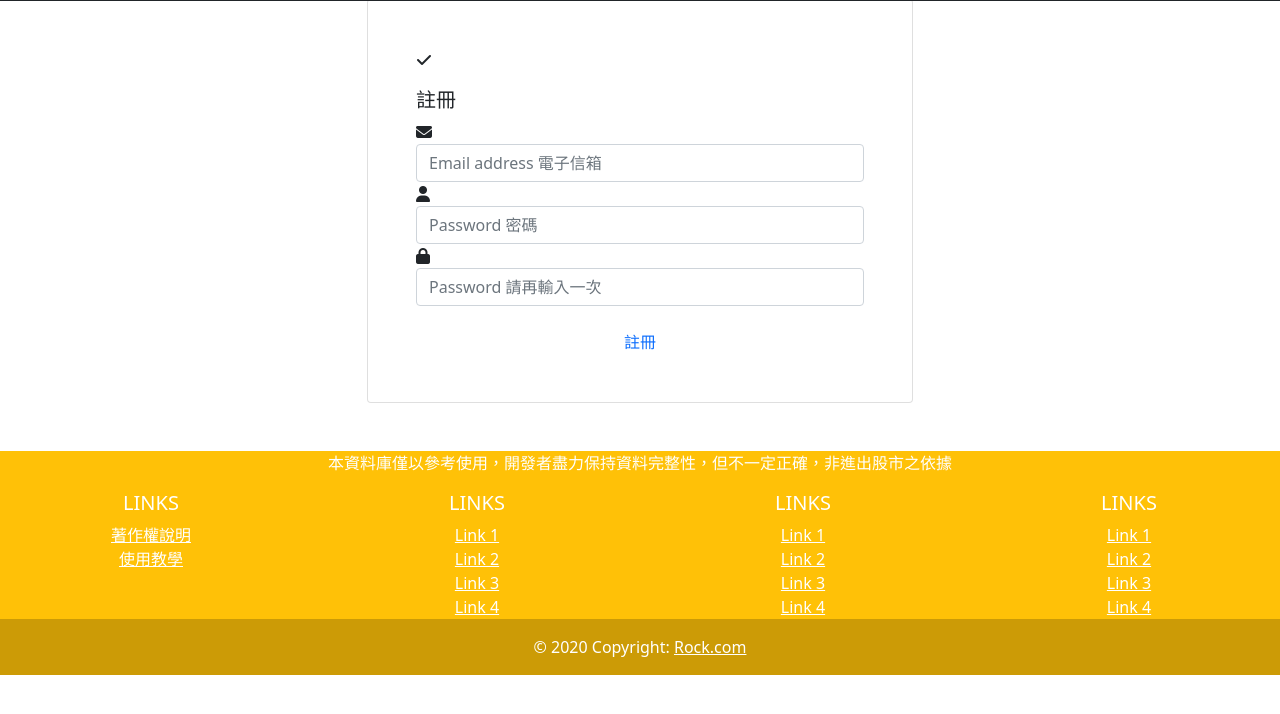
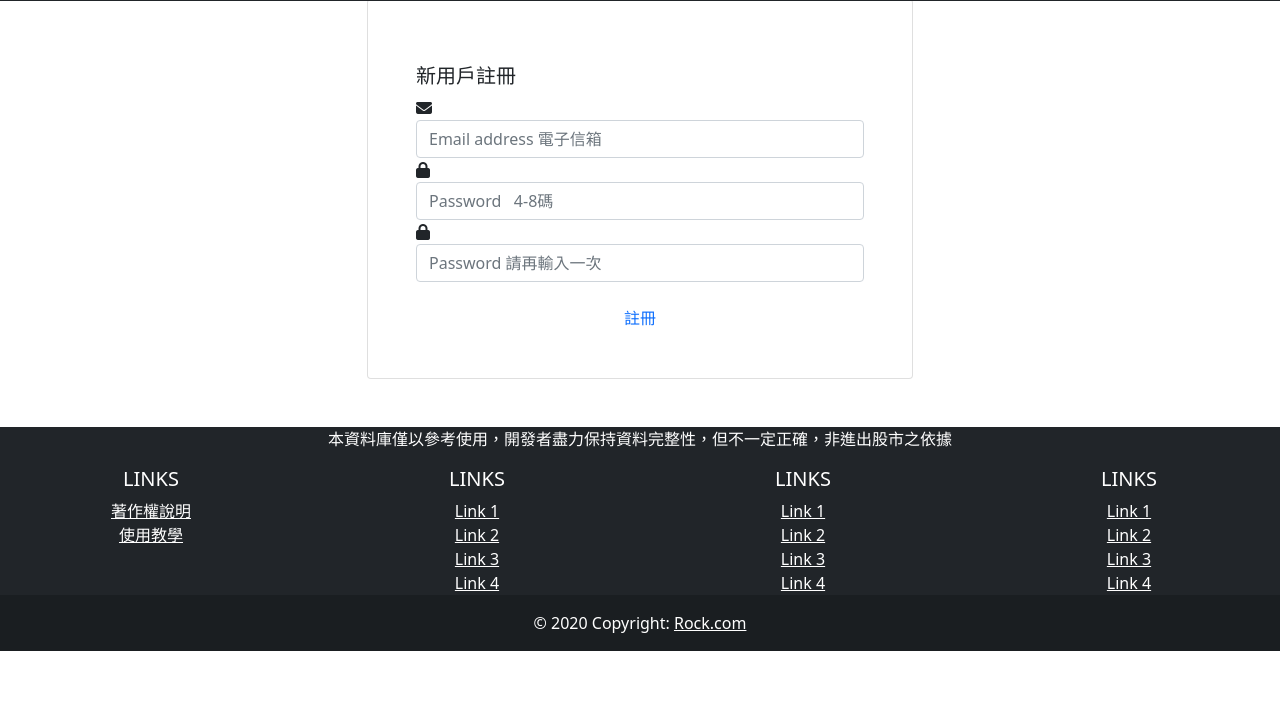
Before and after one commit to aaRock766/rockweb, a Django app: page /myproject/register/ in a window 1280 px wide. Shown: the part 49-763 px from the top of the page. Run offline with Django 4.2, Linux system fonts and the light colour scheme; some libraries are stand-ins or nearby versions.

Commit message:
20220428 Office

```diff
--- a/static/css/stockmain.css
+++ b/static/css/stockmain.css
@@ -7,3 +7,8 @@
     margin-bottom:300px;
     background-color: azure;
 }
+
+.hh1{
+    margin-top:20px;
+    margin-bottom:30000px;
+}
--- a/templates/f-base.html
+++ b/templates/f-base.html
@@ -100,7 +100,7 @@
 
 
 <!-- Footer -->
-<footer class="bg-warning text-center text-white">
+<footer class="bg-dark text-center text-white">
   <!-- Grid container -->
     <section class="mb-4">
       <p>
--- a/templates/f-register.html
+++ b/templates/f-register.html
@@ -9,11 +9,11 @@
 <div class="container mt-5 mb-5 " >
     <div class="row d-flex align-items-center justify-content-center">
         <div class="col-md-6">
-            <div class="card px-5 py-5"> <span class="circle"><i class="fa fa-check"></i></span>
-                <h5 class="mt-3" >註冊</h5>
-                <div class="form-input"> <i class="fa fa-envelope"></i> <input type="Email" class="form-control" placeholder="Email address 電子信箱"> </div>
-                <div class="form-input"> <i class="fa fa-user"></i> <input type="password" class="form-control" placeholder="Password 密碼"> </div>
-                <div class="form-input"> <i class="fa fa-lock"></i> <input type="password" class="form-control" placeholder="Password 請再輸入一次"> </div>
+            <div class="card px-5 py-5"> <span class="circle"></span>
+                <h5 class="mt-3" >新用戶註冊</h5>
+                <div class="form-email"> <i class="fa fa-envelope"></i> <input type="Email" class="form-control" placeholder="Email address 電子信箱"> </div>
+                <div class="form-password"> <i class="fa fa-lock"></i> <input type="password" class="form-control" placeholder="Password   4-8碼"> </div>
+                <div class="form-password"> <i class="fa fa-lock"></i> <input type="password" class="form-control" placeholder="Password 請再輸入一次"> </div>
                 <div class="text-center mt-4"> <a href="#" class="text-decoration-none">註冊</a> </div>
             </div>
         </div>
```
